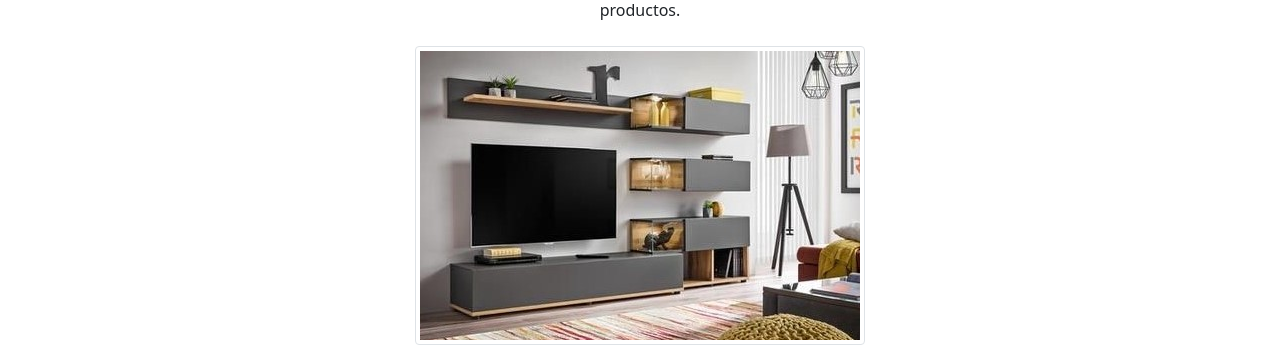
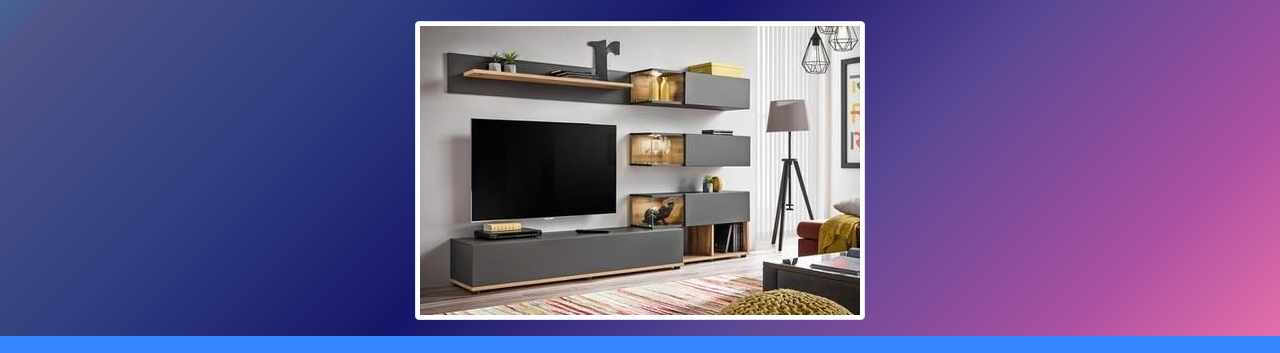
Before and after one commit to pablojrr10/SASS-Vargas, a plain HTML site: page paginas/about.html in a window 1280 px wide. Shown: the part 272-625 px from the top of the page. Drawn offline with nearby package versions, Linux system fonts and the light colour scheme.

Commit message:
modif ref

```diff
--- a/paginas/about.html
+++ b/paginas/about.html
@@ -8,7 +8,7 @@
     <!-- Bootstrap CSS -->
     <link href="https://cdn.jsdelivr.net/npm/bootstrap@5.1.3/dist/css/bootstrap.min.css" rel="stylesheet" integrity="sha384-1BmE4kWBq78iYhFldvKuhfTAU6auU8tT94WrHftjDbrCEXSU1oBoqyl2QvZ6jIW3" crossorigin="anonymous">
     <link rel="stylesheet" href="https://cdn.jsdelivr.net/npm/bootstrap-icons@1.8.2/font/bootstrap-icons.css">
-    <link rel="stylesheet" href=" ../estilos/estilos.css ">
+    <link rel="stylesheet" href=" ../scss/estilos.css ">
     <title>Desafio Bootstrap</title>
   </head>
   <body>
```
Also changed, not shown: paginas/contacto.html (+1 -1 lines), paginas/equipo.html (+1 -1 lines), paginas/ofertas.html (+1 -1 lines), paginas/productos.html (+1 -1 lines).
